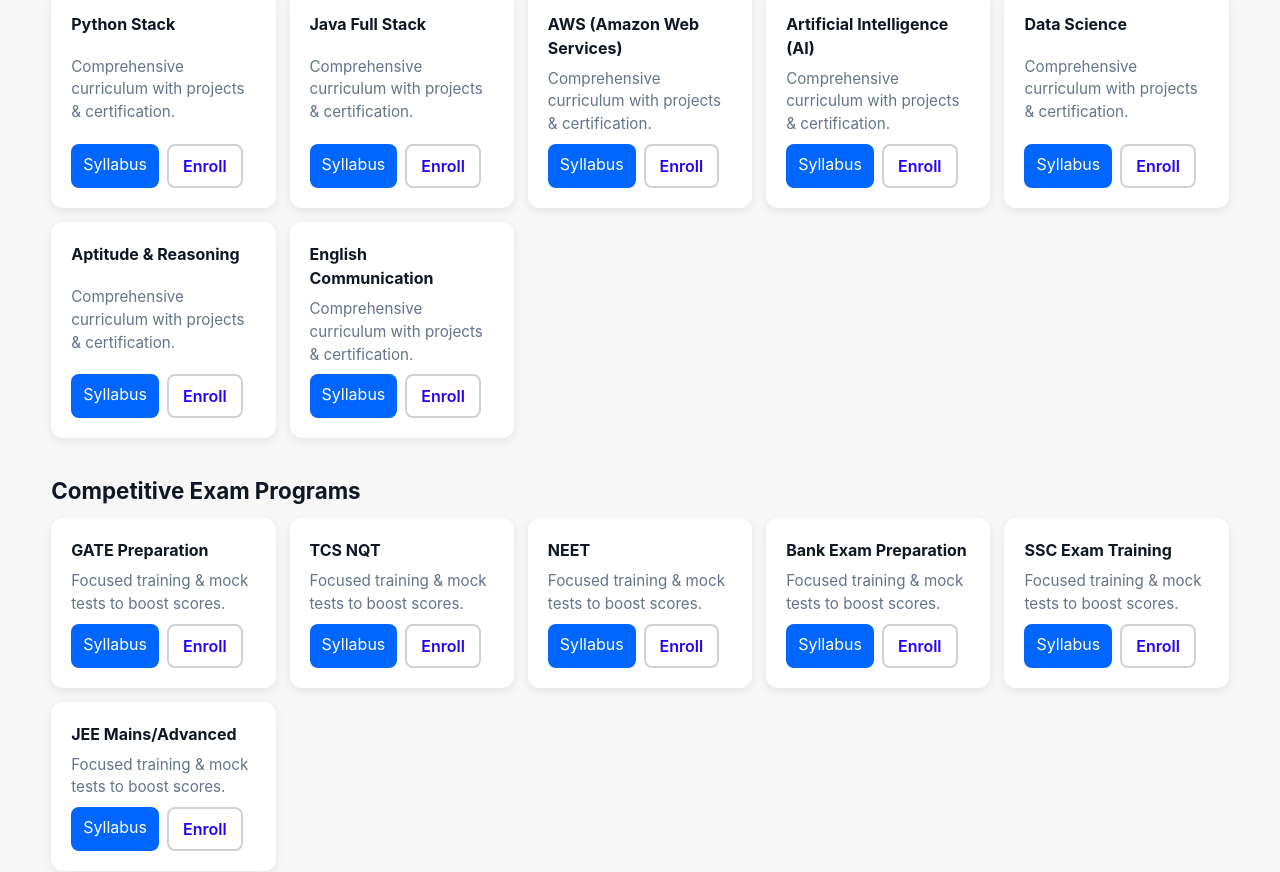
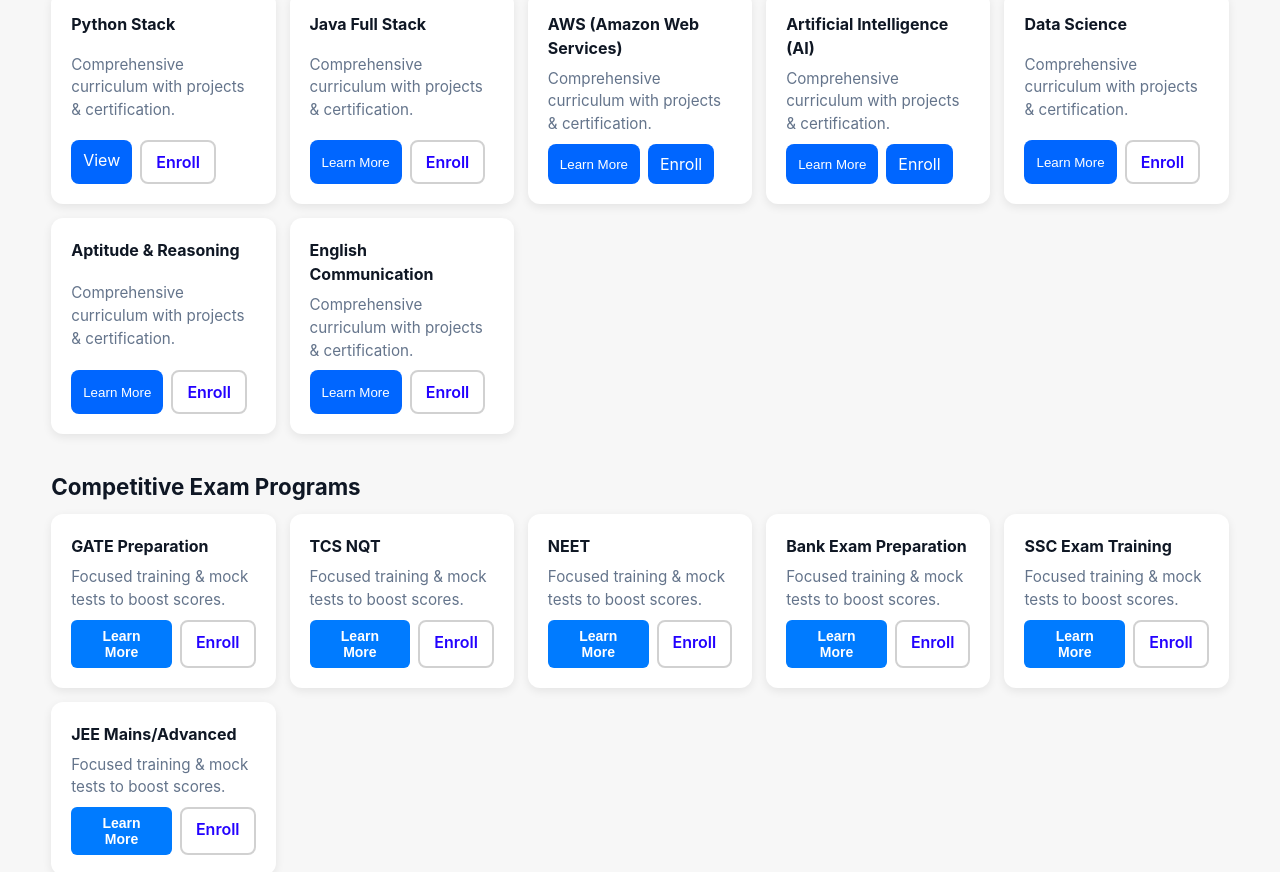
Before and after one commit to nexorahub2025/website-12, a React (Create React App) app: page / in a window 1280 px wide. Shown: the part 794-1666 px from the top of the page. Built offline with nearby package versions, Linux system fonts and the light colour scheme.

Commit message:
Update App.js

```diff
--- a/src/App.js
+++ b/src/App.js
@@ -43,7 +43,7 @@ const competitiveCourses = [
 ];
 
 const trainers = [
-  { name: "Vamsi ", role: "Apitude and Reasoning", img: "/image/1.jpg  " },
+  { name: "Vamsi ", role: "Aptitude and Reasoning", img: "/image/1.jpg  " },
   { name: "Sowmika ", role: "Python Trainer", img: "/image/3.jpg  " },
   { name: "Purnasrinivas ", role: "AI Trainer", img: "/image/2.jpg  " },
 ];
@@ -126,8 +126,15 @@ function Home() {
               <h1>Empowering Learning with <span className="accent">NexoraHub</span></h1>
               <p className="lead">Hands-on courses, expert trainers, and project-based learning — everything to make you job-ready.</p>
               <div className="hero-actions">
-                <button className="btn-primary" onClick={() => navigate("/syllabus")}>Enroll Now</button>
-                <button className="btn-ghost" onClick={() => document.querySelector("#courses").scrollIntoView({ behavior: "smooth" })}>Learn More</button>
+                <div className="header-cta">
+                  <a
+                    href="https://forms.gle/peNrEn4xtz7Qx1bN6"
+                    target="_blank"
+                    rel="noopener noreferrer"
+                    className="btn-primary full"
+                  >
+                    Enroll Now
+                  </a>          </div>                <button className="btn-ghost" onClick={() => document.querySelector("#courses").scrollIntoView({ behavior: "smooth" })}>Learn More</button>
               </div>
             </div>
             <div className="hero-right">
@@ -165,52 +172,172 @@ function Home() {
                   <div className="course-actions">
                     {c === "Python Stack" && (
                       <>
-                        <Link to="/python" className="btn-sm">Syllabus</Link>
+                        <Link
+                          to="/python"
+                          className="btn-sm"
+                          onClick={() => window.scrollTo(0, 0)}
+                        >
+                          View
+                        </Link>
                         <Link to="https://forms.gle/peNrEn4xtz7Qx1bN6" className="btn-outline">Enroll</Link>
                       </>
                     )}
 
                     {c === "Java Full Stack" && (
                       <>
-                        <Link to="/java" className="btn-sm">Syllabus</Link>
-                        <Link to="https://forms.gle/peNrEn4xtz7Qx1bN6" className="btn-outline">Enroll</Link>
+                        <button
+                          className="btn-sm"
+                          onClick={() => {
+                            window.location.href = "/java";
+                            setTimeout(() => {
+                              window.scrollTo({ top: 0, behavior: "smooth" });
+                            }, 200);
+                          }}
+                        >
+                          Learn More
+                        </button>
+                        <a href="https://forms.gle/peNrEn4xtz7Qx1bN6"
+                          target="_blank"
+                          className="btn-outline"
+                        >
+                          Enroll
+                        </a>
+                      </>
+                    )}
+                    {c === "AWS (Amazon Web Services)" && (
+                      <>
+                        {/* Learn More → Goes to /aws and scrolls top */}
+                        <button
+                          className="btn-sm"
+                          onClick={() => {
+                            window.location.href = "/aws";
+                            setTimeout(() => {
+                              window.scrollTo({ top: 0, behavior: "smooth" });
+                            }, 200);
+                          }}
+                        >
+                          Learn More
+                        </button>
+
+                        {/* Enroll Button */}
+                        <a
+                          href="https://forms.gle/peNrEn4xtz7Qx1bN6"
+                          target="_blank"
+                          className="btn-sm"
+                        >
+                          Enroll
+                        </a>
                       </>
                     )}
 
-                    {c === "AWS (Amazon Web Services)" && (
-                      <>
-                        <Link to="/aws" className="btn-sm">Syllabus</Link>
-                        <Link to="https://forms.gle/peNrEn4xtz7Qx1bN6" className="btn-outline">Enroll</Link>
-                      </>
-                    )}
+
+
 
                     {c === "Artificial Intelligence (AI)" && (
                       <>
-                        <Link to="/ai" className="btn-sm">Syllabus</Link>
-                        <Link to="https://forms.gle/peNrEn4xtz7Qx1bN6" className="btn-outline">Enroll</Link>
+                        {/* Learn More → Goes to /ai and scrolls top */}
+                        <button
+                          className="btn-sm"
+                          onClick={() => {
+                            window.location.href = "/ai";
+                            setTimeout(() => {
+                              window.scrollTo({ top: 0, behavior: "smooth" });
+                            }, 200);
+                          }}
+                        >
+                          Learn More
+                        </button>
+
+                        {/* Enroll Button */}
+                        <a
+                          href="https://forms.gle/peNrEn4xtz7Qx1bN6"
+                          target="_blank"
+                          className="btn-sm"
+                        >
+                          Enroll
+                        </a>
                       </>
                     )}
 
                     {c === "Data Science" && (
                       <>
-                        <Link to="/datascience" className="btn-sm">Syllabus</Link>
-                        <Link to="https://forms.gle/peNrEn4xtz7Qx1bN6" className="btn-outline">Enroll</Link>
+                        {/* Learn More → Goes to /datascience and scrolls top */}
+                        <button
+                          className="btn-sm"
+                          onClick={() => {
+                            window.location.href = "/datascience";
+                            setTimeout(() => {
+                              window.scrollTo({ top: 0, behavior: "smooth" });
+                            }, 200);
+                          }}
+                        >
+                          Learn More
+                        </button>
+
+                        {/* Enroll Button */}
+                        <a
+                          href="https://forms.gle/peNrEn4xtz7Qx1bN6"
+                          target="_blank"
+                          className="btn-outline"
+                        >
+                          Enroll
+                        </a>
                       </>
                     )}
 
+
                     {c === "Aptitude & Reasoning" && (
                       <>
-                        <Link to="/aptitude" className="btn-sm">Syllabus</Link>
-                        <Link to="https://forms.gle/peNrEn4xtz7Qx1bN6" className="btn-outline">Enroll</Link>
+                        {/* Learn More → Goes to /aptitude and scrolls top */}
+                        <button
+                          className="btn-sm"
+                          onClick={() => {
+                            window.location.href = "/aptitude";
+                            setTimeout(() => {
+                              window.scrollTo({ top: 0, behavior: "smooth" });
+                            }, 200);
+                          }}
+                        >
+                          Learn More
+                        </button>
+
+                        {/* Enroll Button */}
+                        <a
+                          href="https://forms.gle/peNrEn4xtz7Qx1bN6"
+                          target="_blank"
+                          className="btn-outline"
+                        >
+                          Enroll
+                        </a>
+                      </>
+                    )}
+                    {c === "English Communication" && (
+                      <>
+                        {/* Learn More → Goes to /english and scrolls top */}
+                        <button
+                          className="btn-sm"
+                          onClick={() => {
+                            window.location.href = "/english";
+                            setTimeout(() => {
+                              window.scrollTo({ top: 0, behavior: "smooth" });
+                            }, 200);
+                          }}
+                        >
+                          Learn More
+                        </button>
+
+                        {/* Enroll Button */}
+                        <a
+                          href="https://forms.gle/peNrEn4xtz7Qx1bN6"
+                          target="_blank"
+                          className="btn-outline"
+                        >
+                          Enroll
+                        </a>
                       </>
                     )}
 
-                    {c === "English Communication" && (
-                      <>
-                        <Link to="/english" className="btn-sm">Syllabus</Link>
-                        <Link to="https://forms.gle/peNrEn4xtz7Qx1bN6" className="btn-outline">Enroll</Link>
-                      </>
-                    )}
+
                   </div>
                 </div>
               ))}
@@ -226,45 +353,136 @@ function Home() {
                   <div className="course-actions">
                     {c === "GATE Preparation" && (
                       <>
-                        <Link to="/gate" className="btn-sm">Syllabus</Link>
-                        <Link to="https://forms.gle/peNrEn4xtz7Qx1bN6" className="btn-outline">Enroll</Link>
+                        <button
+                          className="btn-blue"
+                          onClick={() => {
+                            window.location.href = "/gate";
+                            setTimeout(() => window.scrollTo({ top: 0, behavior: "smooth" }), 200);
+                          }}
+                        >
+                          Learn More
+                        </button>
+
+                        <a
+                          href="https://forms.gle/peNrEn4xtz7Qx1bN6"
+                          target="_blank"
+                          className="btn-outline"
+                        >
+                          Enroll
+                        </a>
                       </>
                     )}
 
                     {c === "TCS NQT" && (
                       <>
-                        <Link to="/tcs" className="btn-sm">Syllabus</Link>
-                        <Link to="https://forms.gle/peNrEn4xtz7Qx1bN6" className="btn-outline">Enroll</Link>
+                        <button
+                          className="btn-blue"
+                          onClick={() => {
+                            window.location.href = "/tcs";
+                            setTimeout(() => window.scrollTo({ top: 0, behavior: "smooth" }), 200);
+                          }}
+                        >
+                          Learn More
+                        </button>
+
+                        <a
+                          href="https://forms.gle/peNrEn4xtz7Qx1bN6"
+                          target="_blank"
+                          className="btn-outline"
+                        >
+                          Enroll
+                        </a>
                       </>
                     )}
 
                     {c === "NEET" && (
                       <>
-                        <Link to="/neet" className="btn-sm">Syllabus</Link>
-                        <Link to="https://forms.gle/peNrEn4xtz7Qx1bN6" className="btn-outline">Enroll</Link>
+                        <button
+                          className="btn-blue"
+                          onClick={() => {
+                            window.location.href = "/neet";
+                            setTimeout(() => window.scrollTo({ top: 0, behavior: "smooth" }), 200);
+                          }}
+                        >
+                          Learn More
+                        </button>
+
+                        <a
+                          href="https://forms.gle/peNrEn4xtz7Qx1bN6"
+                          target="_blank"
+                          className="btn-outline"
+                        >
+                          Enroll
+                        </a>
                       </>
                     )}
 
                     {c === "Bank Exam Preparation" && (
                       <>
-                        <Link to="/bank" className="btn-sm">Syllabus</Link>
-                        <Link to="https://forms.gle/peNrEn4xtz7Qx1bN6" className="btn-outline">Enroll</Link>
+                        <button
+                          className="btn-blue"
+                          onClick={() => {
+                            window.location.href = "/bank";
+                            setTimeout(() => window.scrollTo({ top: 0, behavior: "smooth" }), 200);
+                          }}
+                        >
+                          Learn More
+                        </button>
+
+                        <a
+                          href="https://forms.gle/peNrEn4xtz7Qx1bN6"
+                          target="_blank"
+                          className="btn-outline"
+                        >
+                          Enroll
+                        </a>
                       </>
                     )}
 
                     {c === "SSC Exam Training" && (
                       <>
-                        <Link to="/ssc" className="btn-sm">Syllabus</Link>
-                        <Link to="https://forms.gle/peNrEn4xtz7Qx1bN6" className="btn-outline">Enroll</Link>
+                        <button
+                          className="btn-blue"
+                          onClick={() => {
+                            window.location.href = "/ssc";
+                            setTimeout(() => window.scrollTo({ top: 0, behavior: "smooth" }), 200);
+                          }}
+                        >
+                          Learn More
+                        </button>
+
+                        <a
+                          href="https://forms.gle/peNrEn4xtz7Qx1bN6"
+                          target="_blank"
+                          className="btn-outline"
+                        >
+                          Enroll
+                        </a>
                       </>
                     )}
 
                     {c === "JEE Mains/Advanced" && (
                       <>
-                        <Link to="/jee" className="btn-sm">Syllabus</Link>
-                        <Link to="https://forms.gle/peNrEn4xtz7Qx1bN6" className="btn-outline">Enroll</Link>
+                        <button
+                          className="btn-blue"
+                          onClick={() => {
+                            window.location.href = "/jee";
+                            setTimeout(() => window.scrollTo({ top: 0, behavior: "smooth" }), 200);
+                          }}
+                        >
+                          Learn More
+                        </button>
+
+                        <a
+                          href="https://forms.gle/peNrEn4xtz7Qx1bN6"
+                          target="_blank"
+                          className="btn-outline"
+                        >
+                          Enroll
+                        </a>
                       </>
                     )}
+
                   </div>
                 </div>
               ))}
```
